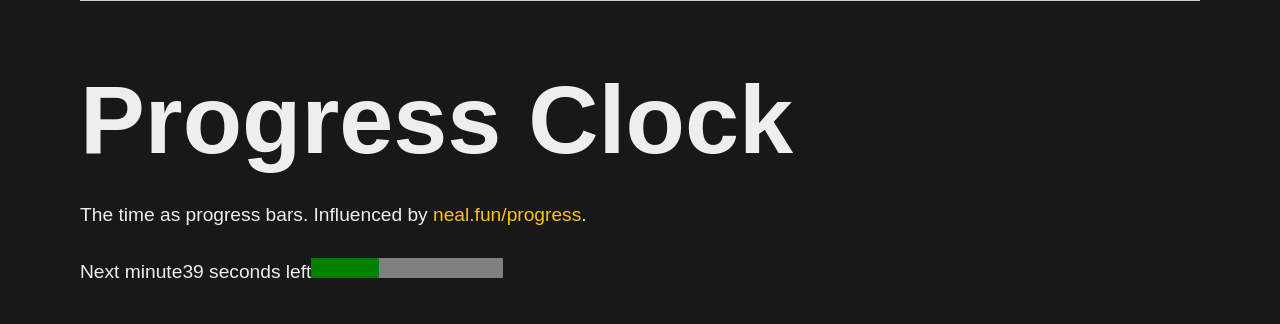
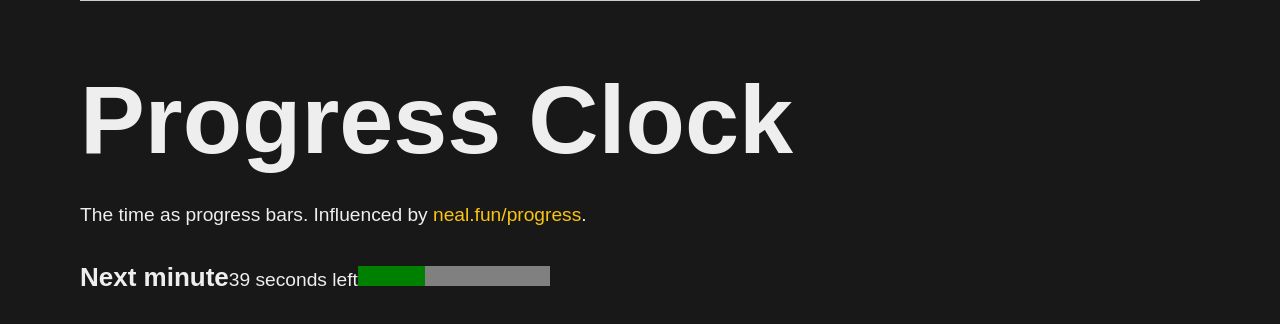
Before and after one commit to tsklxiv/progress-clock, a Next.js app: page / in a window 1280 px wide. Shown: the top 324 px of the page. Built offline with nearby package versions, Linux system fonts and the light colour scheme; a web font is replaced by a local one.

Commit message:
Fix CSS style for progress title and left side (i.e. 'x seconds left' part) and import them to pages/_app.js

```diff
--- a/pages/_app.js
+++ b/pages/_app.js
@@ -1,4 +1,5 @@
 import '../styles/global.css'
+import '../styles/custom.css'
 
 export default function App({ Component, pageProps }) {
   return <Component {...pageProps} />
--- a/styles/custom.css
+++ b/styles/custom.css
@@ -1,12 +1,16 @@
 /* Custom styles */
 /* Some stolen from neal.fun/progress */
-progress-left {
+.progress-left {
   display: "flex";
-  justifyContent: "flex-end";
-  alignItems: "flex-end";
+  justify-content: "flex-end";
+  align-items: "flex-end";
 }
 
-progress-title {
+.progress-title {
   font-weight: 700;
   font-size: 26px;
+
+  display: "flex";
+  justify-content: "flex-start";
+  align-items: "flex-start";
 }
```
